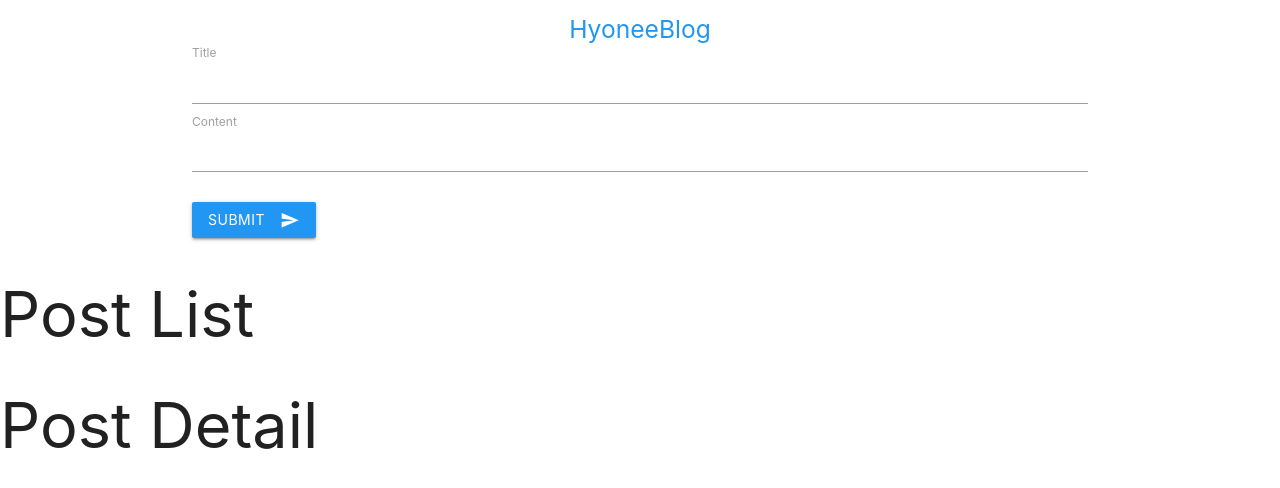
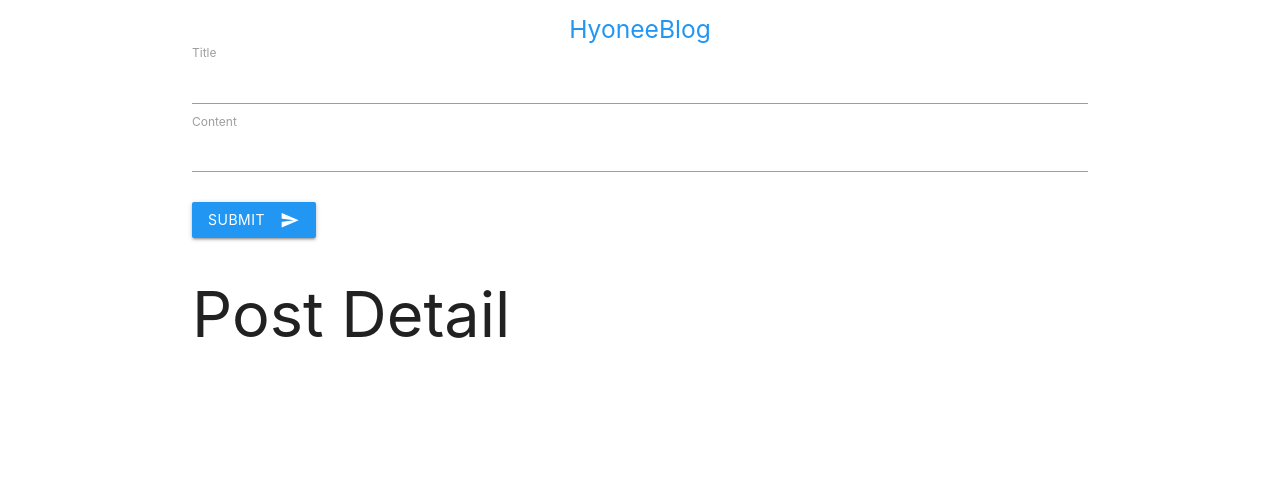
Before and after one commit to hellohyonee/react-redux-simpleBlog, a React (Create React App) app: page / in a window 1280 px wide. Shown: the top 488 px of the page. Built offline with nearby package versions, Linux system fonts and the light colour scheme.

Commit message:
PostList 구조 변경

```diff
--- a/src/components/PostList.js
+++ b/src/components/PostList.js
@@ -3,9 +3,10 @@ import PostDetail from "./PostDetail";
 
 export default function PostList() {
   return (
-    <div>
-      <h1>Post List</h1>
-      <PostDetail />
+    <div className="container">
+      <div className="row">
+        <PostDetail />
+      </div>
     </div>
   );
 }
```
